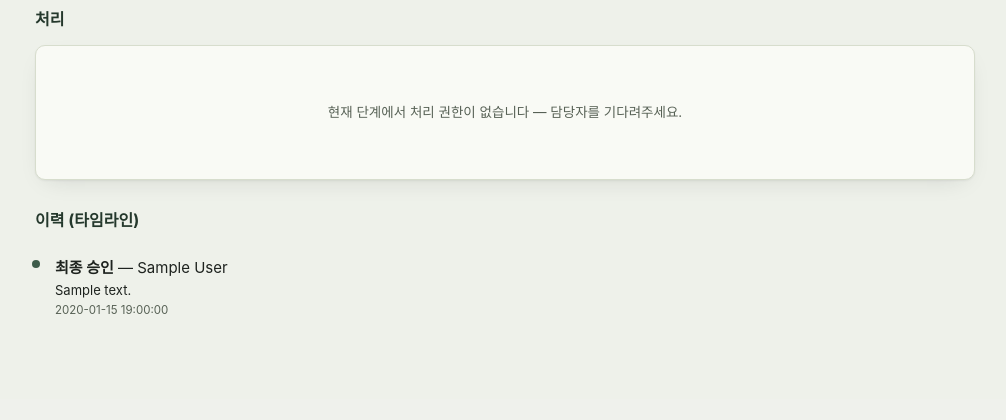
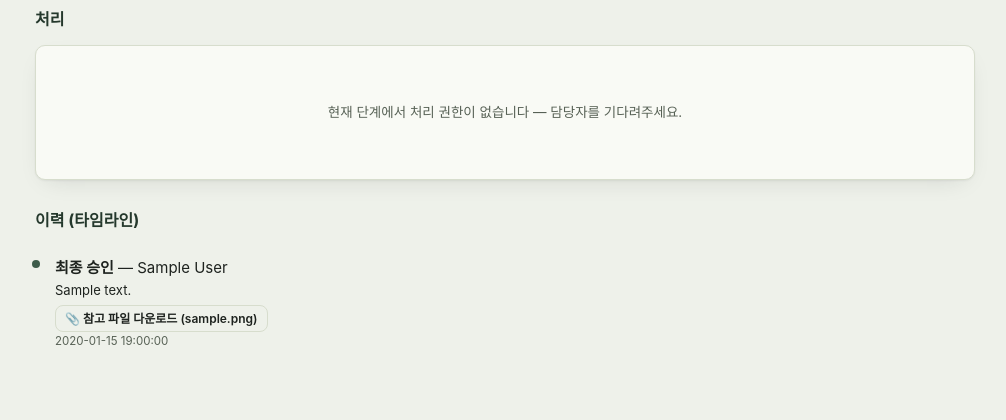
Before and after one commit to nousbo-team/-, a Django app: page /requests/1/ in a window 1280 px wide. Shown: the part 401-821 px from the top of the page, without its empty margins (135-1141 px from the left). Before the commit the page ends 715 px from the top, so only its background shows below. Run offline with Django 5.2, Linux system fonts and the light colour scheme; a user stored in the database is signed in; tables that the repository leaves empty hold one stand-in row (values such as "Sample post"); data that the repository does not hold is empty; some web fonts are replaced.

Commit message:
Allow reviewer to attach a reference file when requesting design edits
1차 검토·관리 창구 had no way to hand a display-requirement guide or
reference image to the designer — only a free-text note. Add an optional
file attachment to RequestEvent, wire it through review_decision's
NEEDS_EDIT path, and surface it as a download link on the request
timeline. Guide updated for both the reviewer and designer sections.

Co-Authored-By: Claude Sonnet 5 <noreply@anthropic.com>

```diff
--- a/app/templates/guide.html
+++ b/app/templates/guide.html
@@ -453,6 +453,7 @@
           <h3>1차검토중 건 처리</h3>
           <p>대시보드에서 <span class="pill pill-review1">1차검토중</span> 건을 열어 현재 파일을 확인합니다. 그동안 구두·메신저 등 다른 채널로 접수해둔 오타·수정요청이 있다면 이번 판단에 반영하세요.</p>
           <div class="note">최종본이 맞으면 <strong>"최종본 확인 → 최종검수 요청"</strong>을 눌러 연구소로 넘기고, 손볼 곳이 있으면 <strong>수정 지시사항</strong>을 적고 <strong>"수정 필요 → 디자인 요청"</strong>을 누릅니다.</div>
+          <div class="note">표시사항 가이드 문서나 참고 이미지가 있다면, 수정 지시사항 옆 <strong>"참고 파일"</strong> 첨부란에 함께 올려서 보낼 수 있습니다(선택). 첨부한 파일은 최효진 차장이 상세 페이지 이력에서 바로 다운로드할 수 있습니다.</div>
         </li>
         <li>
           <h3>최근 승인 이력이 있으면 검수 생략</h3>
@@ -498,6 +499,7 @@
         <li>
           <h3>배정된 수정 건 확인</h3>
           <p>대시보드에서 <span class="pill pill-design">디자인수정중</span> 건을 열면, 박현경 팀장이 남긴 <strong>수정 지시사항</strong>을 그대로 확인할 수 있습니다.</p>
+          <div class="note">표시사항 가이드 등 <strong>참고 파일</strong>이 함께 첨부된 경우, 이력(타임라인)의 "수정 요청" 항목 아래 <strong>"📎 참고 파일 다운로드"</strong> 링크로 받을 수 있습니다.</div>
         </li>
         <li>
           <h3>수정 파일 업로드</h3>
--- a/app/templates/workflow/request_detail.html
+++ b/app/templates/workflow/request_detail.html
@@ -48,10 +48,15 @@
     </div>
   </form>
   {% endif %}
-  <form method="post" class="actions-row" style="margin-top:10px;">
+  <form method="post" enctype="multipart/form-data" class="actions-row" style="align-items:flex-start;margin-top:10px;flex-wrap:wrap;">
     {% csrf_token %}
-    <textarea name="note" placeholder="수정 지시사항을 입력하세요" style="flex:1;min-height:60px;padding:8px;border:1px solid var(--line);border-radius:8px;font-family:inherit;"></textarea>
-    <button class="btn" type="submit" name="action" value="review_edit">수정 필요 → 디자인 요청</button>
+    <textarea name="note" placeholder="수정 지시사항을 입력하세요" style="flex:1;min-width:220px;min-height:60px;padding:8px;border:1px solid var(--line);border-radius:8px;font-family:inherit;"></textarea>
+    <div style="display:flex;flex-direction:column;gap:6px;">
+      <label style="font-size:12px;color:var(--ink-soft);">참고 파일(표시사항 가이드 등, 선택)<br>
+        <input type="file" name="attachment" style="font-size:12.5px;margin-top:2px;">
+      </label>
+      <button class="btn" type="submit" name="action" value="review_edit">수정 필요 → 디자인 요청</button>
+    </div>
   </form>
 
   {% elif req.status == 'DESIGN_EDIT' and is_designer %}
@@ -114,6 +119,13 @@
       {% if e.channel != 'SYSTEM' %}<span class="channel-tag">[{{ e.get_channel_display }}]</span>{% endif %}
     </div>
     {% if e.note %}<div style="font-size:13px;white-space:pre-line;">{{ e.note|linebreaksbr }}</div>{% endif %}
+    {% if e.attachment %}
+    <div style="margin-top:4px;">
+      <a class="btn btn-ghost" href="{{ e.attachment.url }}" download style="padding:3px 9px;font-size:12px;">
+        📎 참고 파일 다운로드 ({{ e.attachment_filename|truncatechars:40 }})
+      </a>
+    </div>
+    {% endif %}
     <div class="meta">{{ e.created_at|date:'Y-m-d H:i:s' }}</div>
   </li>
   {% endfor %}
--- a/app/workflow/models.py
+++ b/app/workflow/models.py
@@ -115,6 +115,9 @@ class RequestEvent(models.Model):
     actor = models.ForeignKey(settings.AUTH_USER_MODEL, null=True, blank=True, on_delete=models.SET_NULL, related_name='+')
     action = models.CharField(max_length=30, choices=Action.choices)
     note = models.TextField(blank=True)
+    attachment = models.FileField(
+        upload_to='request_attachments/%Y/%m/', null=True, blank=True,
+        help_text='표시사항 가이드 등 지시사항에 첨부하는 참고 파일(선택) — 예: 1차검토에서 디자인 수정 요청 시')
     channel = models.CharField(max_length=20, choices=Channel.choices, default=Channel.SYSTEM)
     created_at = models.DateTimeField(auto_now_add=True)
 
@@ -125,6 +128,10 @@ class RequestEvent(models.Model):
 
     def __str__(self):
         return f'{self.request_id} · {self.get_action_display()}'
+
+    @property
+    def attachment_filename(self):
+        return self.attachment.name.rsplit('/', 1)[-1] if self.attachment else ''
 
 
 class Notification(models.Model):
--- a/app/workflow/services.py
+++ b/app/workflow/services.py
@@ -67,8 +67,10 @@ def effective_approvers():
     return _role_users(UserProfile.Role.APPROVER)
 
 
-def _log(req, actor, action, note=''):
-    return RequestEvent.objects.create(request=req, actor=actor, action=action, note=note, channel=RequestEvent.Channel.SYSTEM)
+def _log(req, actor, action, note='', attachment=None):
+    return RequestEvent.objects.create(
+        request=req, actor=actor, action=action, note=note, attachment=attachment,
+        channel=RequestEvent.Channel.SYSTEM)
 
 
 def _generate_request_no():
@@ -146,8 +148,9 @@ def create_request(product, requester, reason, detail=''):
     return req, None
 
 
-def review_decision(req, actor, decision, note='', use_exception=False):
-    """1차검토(REVIEW1) 처리. decision: 'CONFIRM_FINAL' | 'NEEDS_EDIT'."""
+def review_decision(req, actor, decision, note='', use_exception=False, attachment=None):
+    """1차검토(REVIEW1) 처리. decision: 'CONFIRM_FINAL' | 'NEEDS_EDIT'.
+    attachment: 디자인팀에 넘길 표시사항 가이드 등 참고 파일(선택, NEEDS_EDIT에서만 사용)."""
     if actor not in effective_reviewers():
         raise PermissionDeniedError('1차 검토·관리 창구 담당자만 처리할 수 있습니다.')
     if req.status != ReorderRequest.Status.REVIEW1:
@@ -157,9 +160,10 @@ def review_decision(req, actor, decision, note='', use_exception=False):
         if decision == 'NEEDS_EDIT':
             req.status = ReorderRequest.Status.DESIGN_EDIT
             req.save(update_fields=['status', 'updated_at'])
-            _log(req, actor, RequestEvent.Action.REVIEW_REQUEST_EDIT, note=note)
+            _log(req, actor, RequestEvent.Action.REVIEW_REQUEST_EDIT, note=note, attachment=attachment)
+            attach_note = ' (참고 파일 첨부됨)' if attachment else ''
             _notify(req, effective_designers(),
-                    f'"{req.product.name}" 디자인 수정이 필요합니다: {note}', kakao=True)
+                    f'"{req.product.name}" 디자인 수정이 필요합니다: {note}{attach_note}', kakao=True)
         elif decision == 'CONFIRM_FINAL':
             if use_exception and req.current_file and req.current_file.within_exception_window():
                 req.status = ReorderRequest.Status.COMPLETED
--- a/app/workflow/views.py
+++ b/app/workflow/views.py
@@ -225,7 +225,8 @@ def request_detail(request, pk):
                 messages.success(request, '최종본 확인 처리했습니다.')
             elif action == 'review_edit':
                 note = request.POST.get('note', '')
-                services.review_decision(req, request.user, 'NEEDS_EDIT', note=note)
+                attachment = request.FILES.get('attachment')
+                services.review_decision(req, request.user, 'NEEDS_EDIT', note=note, attachment=attachment)
                 messages.success(request, '디자인 수정을 요청했습니다.')
             elif action == 'design_upload':
                 form = DesignUploadForm(request.POST, request.FILES)
```
Also changed, not shown: app/workflow/migrations/0006_requestevent_attachment.py (added).
